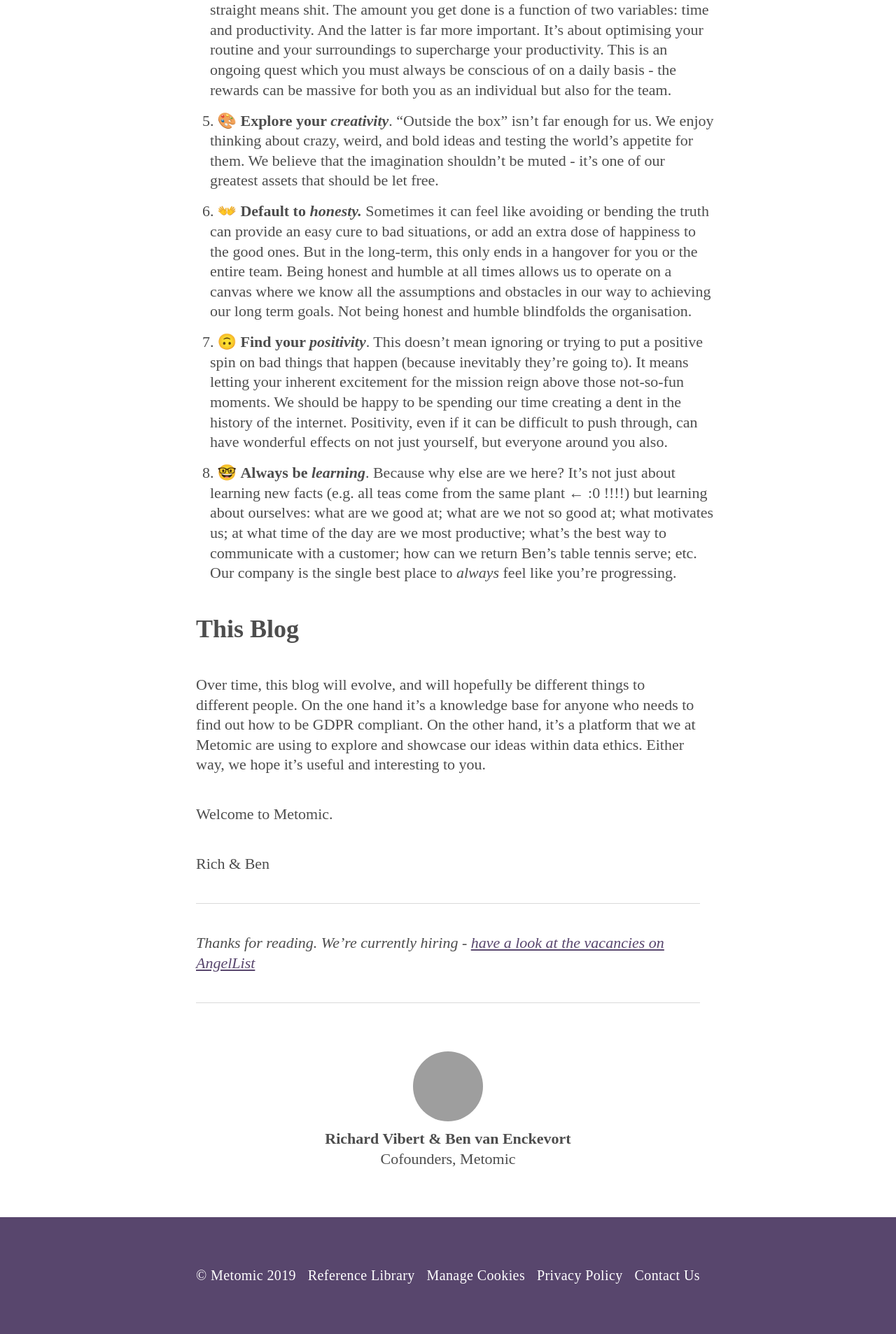
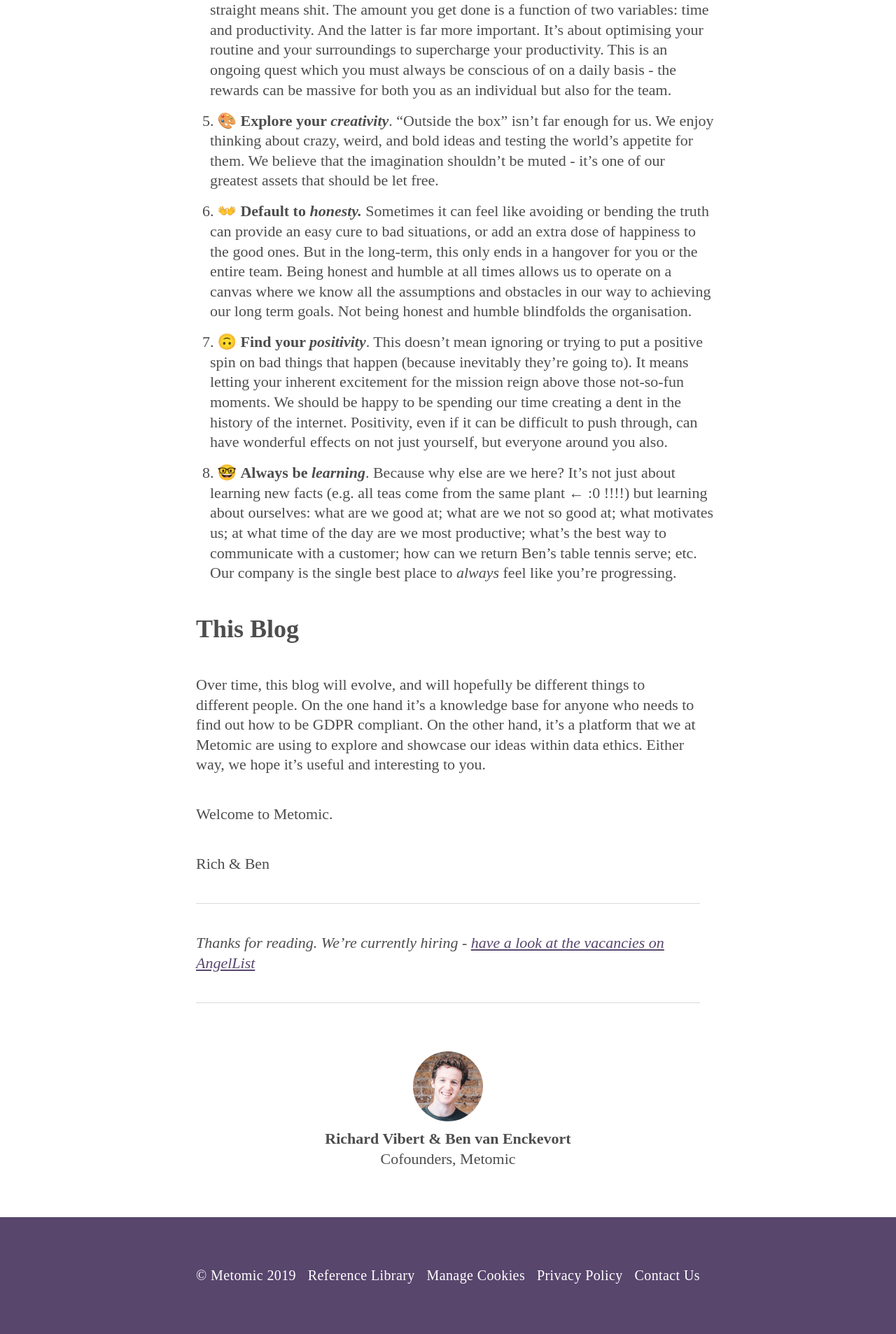
Before and after one commit to metomic/blog, a Jekyll site: the page built from _posts/2019-04-10-welcome-to-metomic.md, in a window 1280 px wide. Shown: the part 2230-4137 px from the top of the page at 70% size. Built offline with Jekyll 4.4.1, drawn with Linux system fonts in a browser that asks for light colours; some web fonts are replaced; comment, search, counter and statistics services are not loaded.

Commit message:
Updated profile photo on welcome-to-metomic

```diff
--- a/_posts/2019-04-10-welcome-to-metomic.md
+++ b/_posts/2019-04-10-welcome-to-metomic.md
@@ -7,7 +7,7 @@ socialImage: /images/default.png
 themeColor: "#EB4967"
 author: "Richard Vibert & Ben van Enckevort"
 author_description: 'Cofounders, Metomic'
-author_image: '_'
+author_image: '/images/rich-profile.jpg'
 date:   2019-04-10 13:17:00
 
 ---
```
